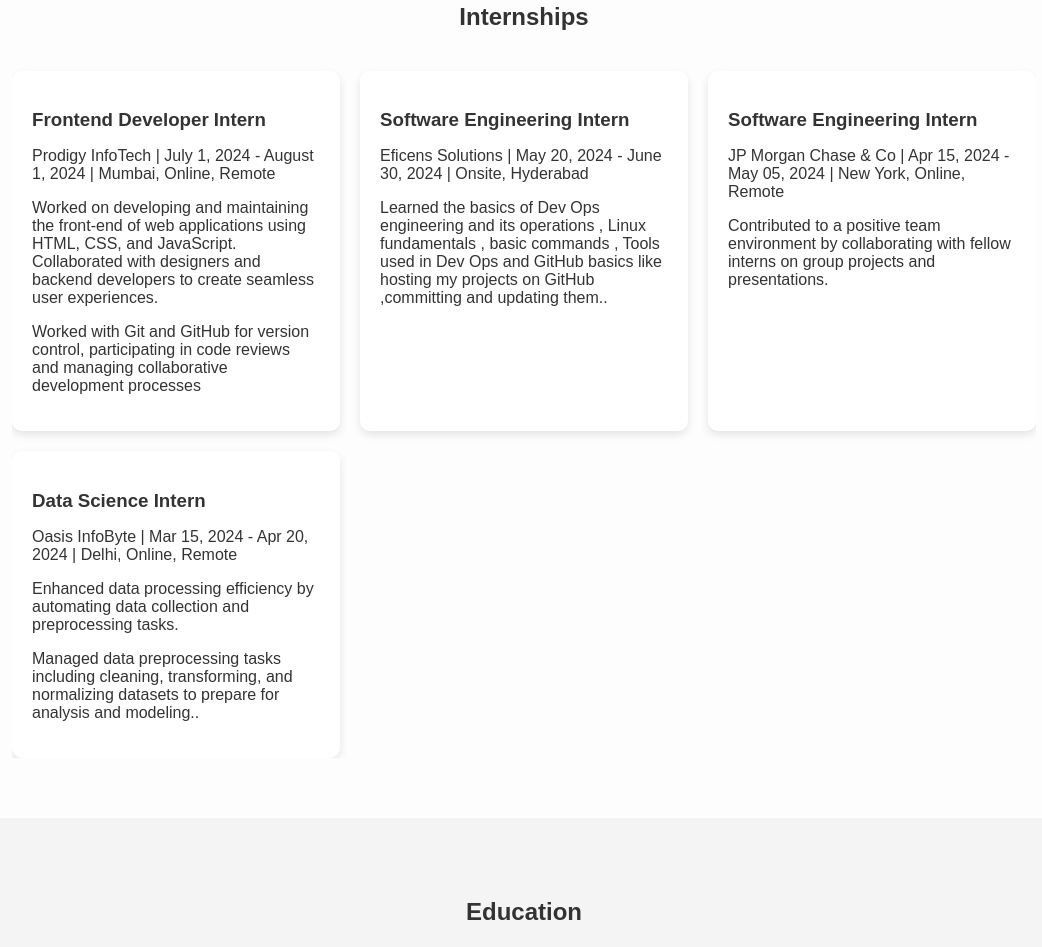
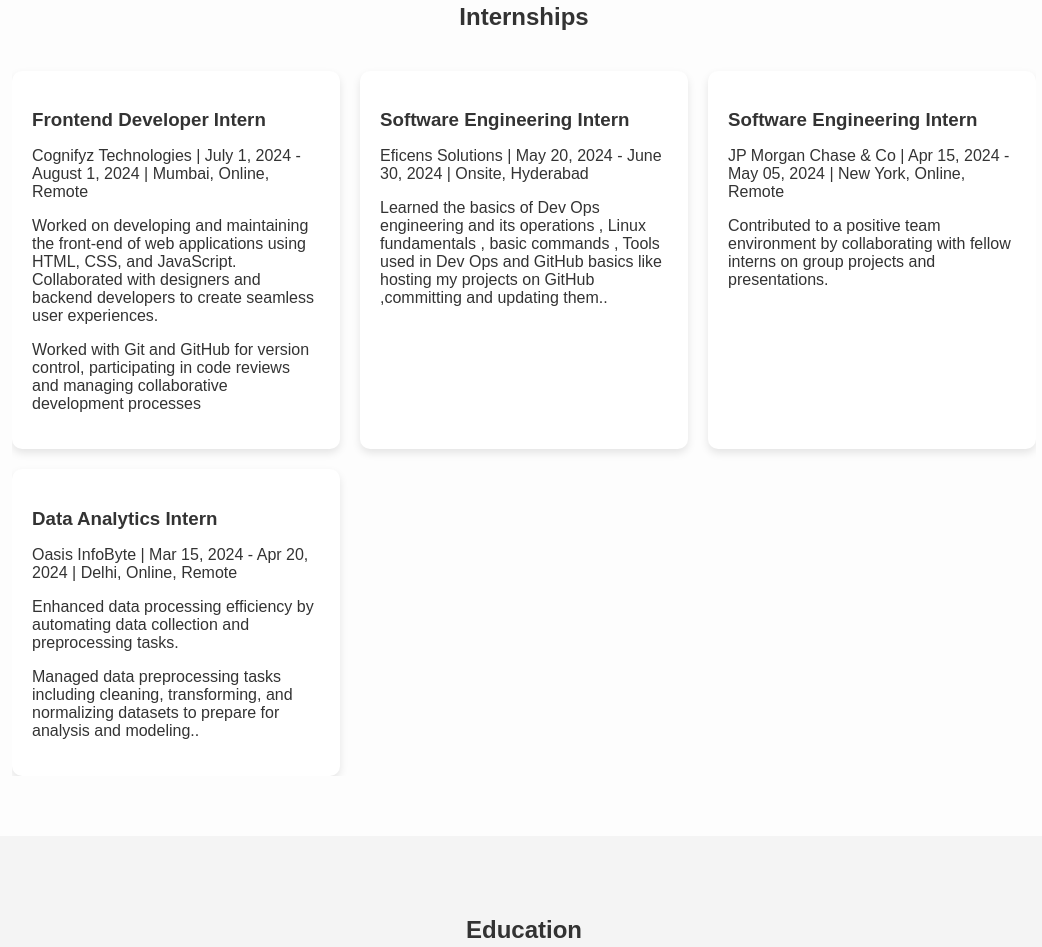
Before and after one commit to chetanachitti03/Web_Portfolio, a plain HTML site: page index.html in a window 1280 px wide. Shown: the part 1349-2296 px from the top of the page, without its empty margins (116-1158 px from the left). Drawn offline with nearby package versions, Linux system fonts and the light colour scheme.

Commit message:
Update index.html

```diff
--- a/index.html
+++ b/index.html
@@ -136,7 +136,7 @@
             <div class="experience_item">
               <h3>Frontend Developer Intern</h3>
               <p>
-                Prodigy InfoTech | July 1, 2024 - August 1, 2024 | Mumbai,
+                Cognifyz Technologies | July 1, 2024 - August 1, 2024 | Mumbai,
                 Online, Remote
               </p>
               <p>
@@ -175,7 +175,7 @@
               </p>
             </div>
             <div class="experience_item">
-              <h3>Data Science Intern</h3>
+              <h3>Data Analytics Intern</h3>
               <p>
                 Oasis InfoByte | Mar 15, 2024 - Apr 20, 2024 | Delhi, Online,
                 Remote
```
